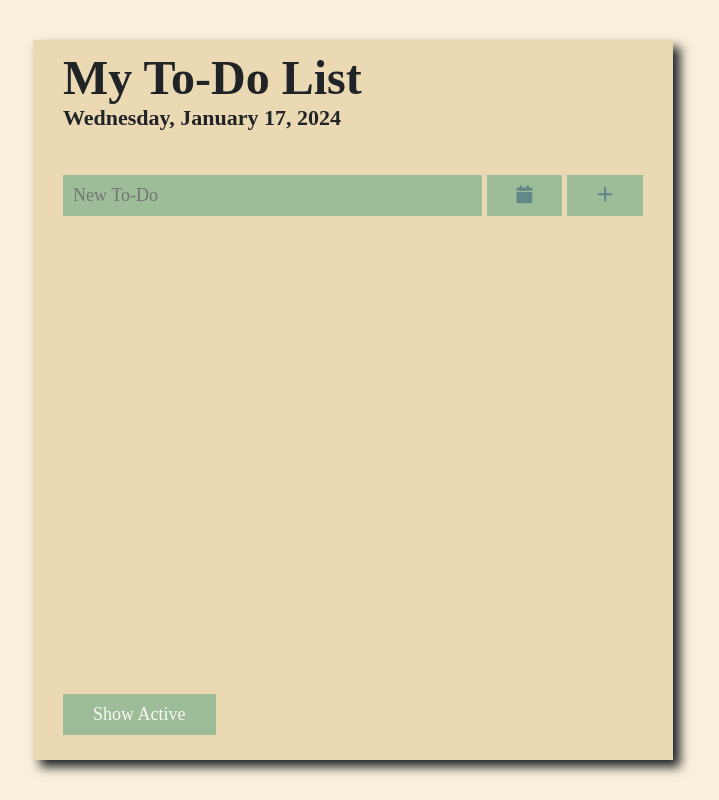
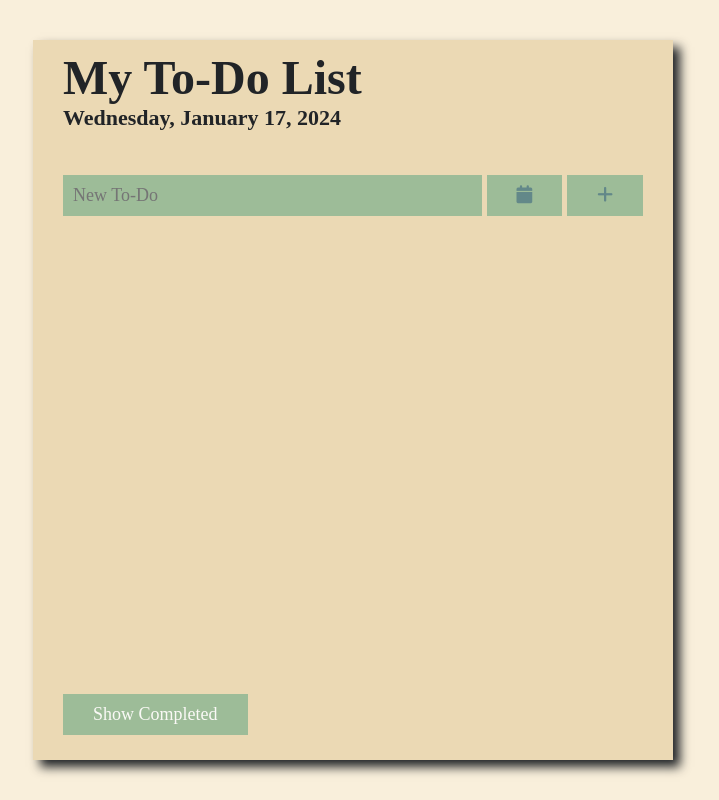
Before and after one commit to NaspoDev/To-Do, a React (Vite) app in the folder client/: page / in a window 1280 px wide. Shown: the whole page, without its empty margins (287-1006 px from the left). Built offline with nearby package versions, Linux system fonts and the light colour scheme; a web font is replaced by a local one.

Commit message:
Client-side task completed toggling fixed.

```diff
--- a/client/src/components/Task.jsx
+++ b/client/src/components/Task.jsx
@@ -5,6 +5,7 @@ import { months } from "../utility/dates";
 function Task({
   description,
   dueDate,
+  completed,
   index,
   deleteTaskHandler,
   updateTaskHandler,
@@ -15,6 +16,7 @@ function Task({
         type="checkbox"
         className="task-checkbox"
         onChange={handleCheckboxClick}
+        checked={completed}
       />
 
       <div className="task-content-container">
--- a/client/src/components/ToDoList.jsx
+++ b/client/src/components/ToDoList.jsx
@@ -24,6 +24,7 @@ function ToDoList({ tasks, deleteTaskHandler, updateTaskHandler }) {
                 key={index}
                 description={task.description}
                 dueDate={task.dueDate}
+                completed={task.completed}
                 index={index}
                 deleteTaskHandler={deleteTaskHandler}
                 updateTaskHandler={updateTaskHandler}
@@ -35,7 +36,7 @@ function ToDoList({ tasks, deleteTaskHandler, updateTaskHandler }) {
 
       <div className="toggle-list-state-button-container">
         <button className="toggle-list-state-button" onClick={toggleListState}>
-          {listState ? "Show Completed" : "Show Active"}
+          {listState === 0 ? "Show Completed" : "Show Active"}
         </button>
       </div>
     </div>
```
